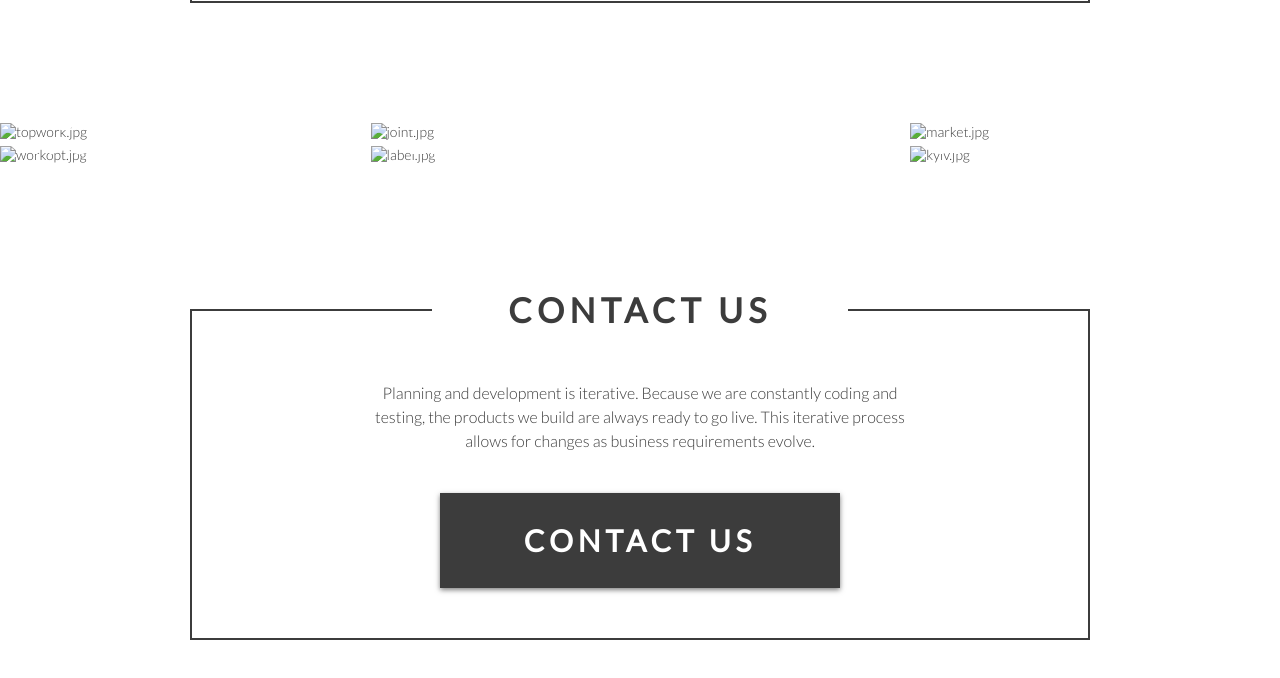
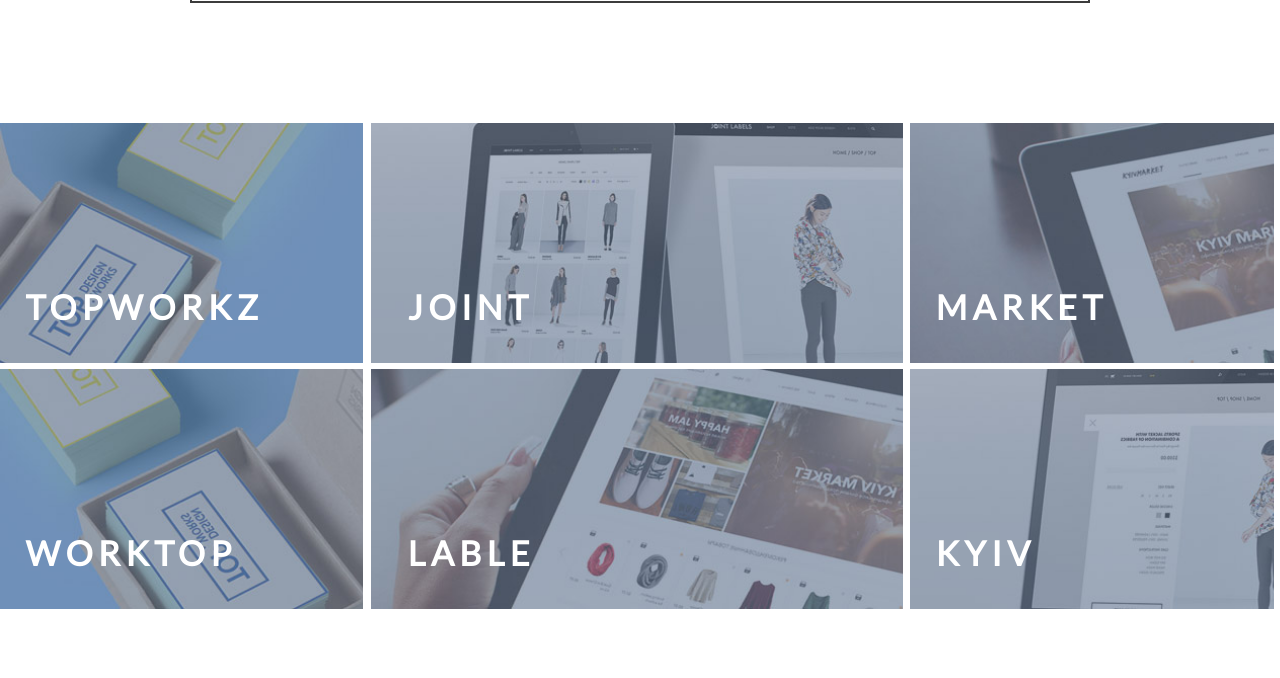
Before and after one commit to Myleh/design-lab, a plain HTML site: page index.html in a window 1280 px wide. Shown: the part 3480-4158 px from the top of the page. Drawn offline with Linux system fonts and the light colour scheme; the site is published under a folder, as on GitHub Pages, so addresses that start at the root find nothing.

Commit message:
fix images

```diff
--- a/index.html
+++ b/index.html
@@ -143,27 +143,27 @@
 	<div class="row">
 		<div class="gallery__item">
 			<p class="gallery__text" data-content="Topworkz">Topworkz</p>
-			<img src="/images/topwork.jpg" alt="topwork.jpg" class="gallery__pic">
+			<img src="images/topwork.jpg" alt="topwork.jpg" class="gallery__pic">
 		</div>
 		<div class="gallery__item gallery__item--width">
 			<p class="gallery__text" data-content="Joint">Joint</p>
-			<img src="/images/joint.jpg" alt="joint.jpg" class="gallery__pic">
+			<img src="images/joint.jpg" alt="joint.jpg" class="gallery__pic">
 		</div>
 		<div class="gallery__item">
 			<p class="gallery__text" data-content="Market">Market</p>
-			<img src="/images/market.jpg" alt="market.jpg" class="gallery__pic">
+			<img src="images/market.jpg" alt="market.jpg" class="gallery__pic">
 		</div>
 		<div class="gallery__item">
 			<p class="gallery__text" data-content="Worktop">Worktop</p>
-			<img src="/images/workopt.jpg" alt="workopt.jpg" class="gallery__pic">
+			<img src="images/workopt.jpg" alt="workopt.jpg" class="gallery__pic">
 		</div>
 		<div class="gallery__item gallery__item--width">
 			<p class="gallery__text" data-content="Lable">Lable</p>
-			<img src="/images/label.jpg" alt="label.jpg" class="gallery__pic">
+			<img src="images/label.jpg" alt="label.jpg" class="gallery__pic">
 		</div>
 		<div class="gallery__item">
 			<p class="gallery__text" data-content="Kyiv">Kyiv</p>
-			<img src="/images/kyiv.jpg" alt="kyiv.jpg" class="gallery__pic">
+			<img src="images/kyiv.jpg" alt="kyiv.jpg" class="gallery__pic">
 		</div>
 	</div>
 </section>
```
